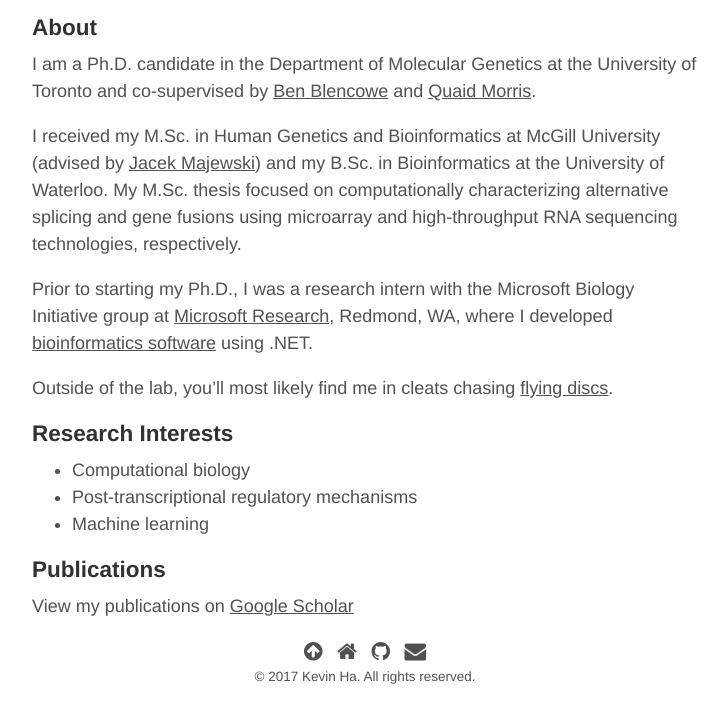
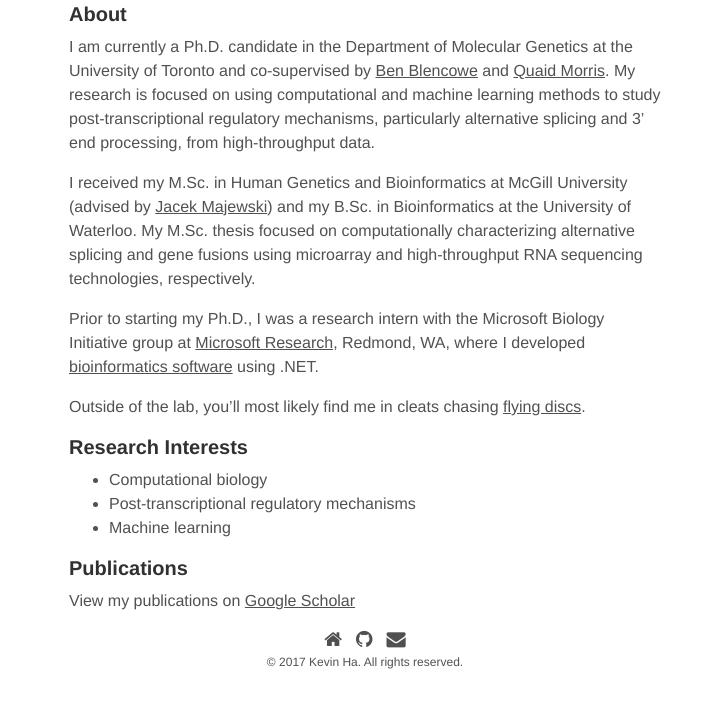
Before and after one commit to kcha/kcha.github.io, a Jekyll site: the page built from index.md, in a window 1280 px wide, cut to the strip 254-977 px from the top of the page. Shown: the whole strip, without its empty margins (275-1003 px from the left). Built offline with Jekyll 4.4.1, drawn with Linux system fonts in a browser that asks for light colours; nearby versions of some CDN libraries.

Commit message:
Minor tweaks

```diff
--- a/_config.yml
+++ b/_config.yml
@@ -44,7 +44,7 @@ other_pages_list:
 # List of icons to put in footer
 # Borrowed from Beautiful Jekyll: https://github.com/daattali/beautiful-jekyll/blob/master/_config.yml
 icons_list:
-  top: true
+  top: false
   home: true
   rss: false
   email: true
--- a/_sass/_base.scss
+++ b/_sass/_base.scss
@@ -16,11 +16,11 @@ body {
 
 html {
   font-family: "Helvetica Neue", Helvetica, Arial, sans-serif;
-  font-size: 16px;
+  font-size: 14px;
   line-height: 1.5;
 
   @media (min-width: 38em) {
-    font-size: 18px;
+    font-size: 16px;
   }
 }
 
--- a/index.md
+++ b/index.md
@@ -7,10 +7,10 @@ title: Home
 
 # About
 
-I am a Ph.D. candidate in the Department of Molecular Genetics at the University
+I am currently a Ph.D. candidate in the Department of Molecular Genetics at the University
 of Toronto and co-supervised by [Ben
 Blencowe](http://sites.utoronto.ca/intron) and [Quaid
-Morris](http://www.morrislab.ca).
+Morris](http://www.morrislab.ca). My research is focused on using computational and machine learning methods to study post-transcriptional regulatory mechanisms, particularly alternative splicing and 3' end processing, from high-throughput data.
 
 I received my M.Sc. in Human Genetics and Bioinformatics at McGill University
 (advised by [Jacek Majewski](http://www.genomequebec.mcgill.ca/compgen/majewskilab)) and
```
Also changed, not shown: _posts/2015-11-29-shiny-colour-bar-creator.md (+1 -1 lines).
